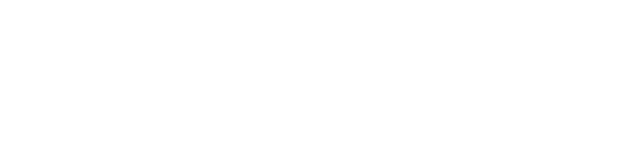
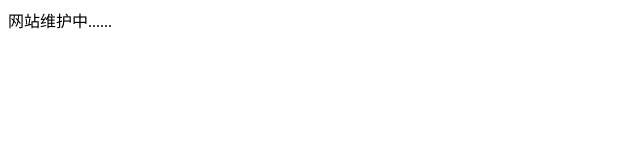
Before and after one commit to magojohnji/magojohnji.github.io, a plain HTML site: page index.html in a window 1280 px wide. Shown: the whole page, without its empty margins (0-640 px from the left). Drawn offline with Linux system fonts and the light colour scheme.

Commit message:
Update index.html

```diff
--- a/index.html
+++ b/index.html
@@ -3,5 +3,6 @@
     <title>MAGOJOHNJI</title>
   </head>
   <body>
+    <p>网站维护中......</p>
   </body>
 </html>
```
